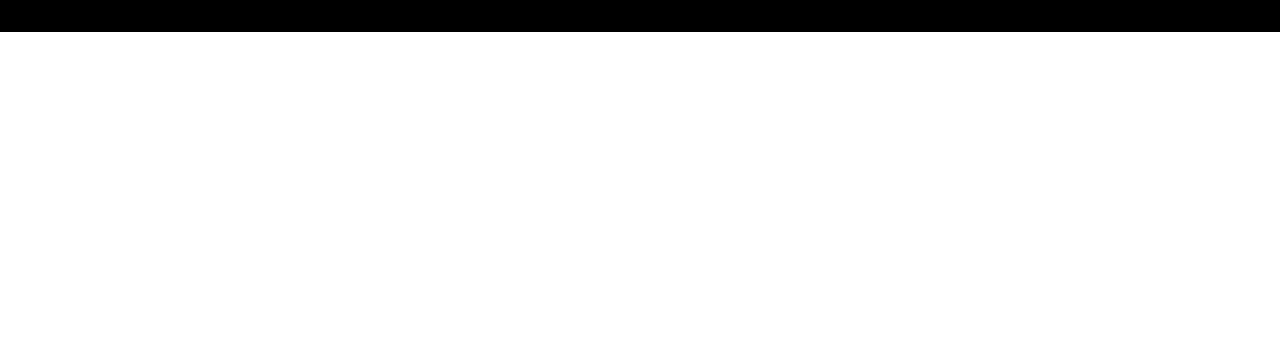
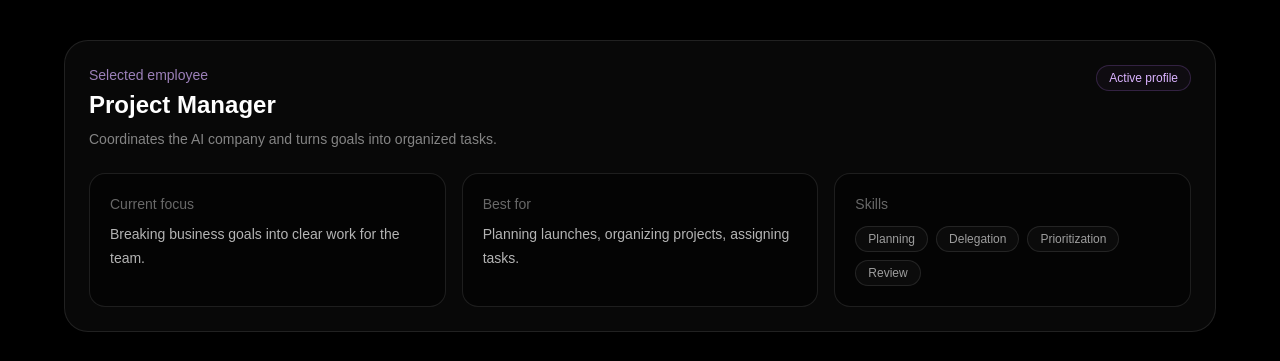
Before and after one commit to Finalexs/project-zero, a Next.js app in the folder app/: page /dashboard in a window 1280 px wide. Shown: the part 3810-4171 px from the top of the page. Before the commit the page ends 3842 px from the top, so only its background shows below. Built offline with nearby package versions, Linux system fonts and the light colour scheme; no server answers; the database is empty.

Commit message:
Add dashboard employee details

```diff
--- a/app/src/app/dashboard/page.tsx
+++ b/app/src/app/dashboard/page.tsx
@@ -109,6 +109,68 @@ const employeeOptions = [
   "Developer",
   "SEO Specialist",
 ];
+const employeeProfiles = [
+  {
+    name: "Project Manager",
+    role: "Coordinates the AI company and turns goals into organized tasks.",
+    skills: ["Planning", "Delegation", "Prioritization", "Review"],
+    focus: "Breaking business goals into clear work for the team.",
+    bestFor: "Planning launches, organizing projects, assigning tasks.",
+  },
+  {
+    name: "Researcher",
+    role: "Finds useful information, market insights, competitors, and ideas.",
+    skills: ["Research", "Competitor analysis", "Summaries", "Market insights"],
+    focus: "Finding the information your company needs before acting.",
+    bestFor: "Competitor research, customer research, market analysis.",
+  },
+  {
+    name: "Writer",
+    role: "Creates content, emails, landing page copy, and marketing drafts.",
+    skills: ["Copywriting", "Emails", "Content", "Messaging"],
+    focus: "Turning ideas into clear written output.",
+    bestFor: "Emails, website copy, social posts, scripts, offers.",
+  },
+  {
+    name: "QA",
+    role: "Reviews work before it gets approved or used.",
+    skills: ["Review", "Quality control", "Risk spotting", "Clarity"],
+    focus: "Checking outputs before humans approve them.",
+    bestFor: "Reviewing drafts, improving quality, finding mistakes.",
+  },
+  {
+    name: "Sales Rep",
+    role: "Finds leads, writes outreach, and helps convert customers.",
+    skills: ["Lead ideas", "Outreach", "Sales messaging", "Follow-ups"],
+    focus: "Helping the business get conversations with customers.",
+    bestFor: "Cold emails, customer lists, follow-ups, offer angles.",
+  },
+  {
+    name: "Designer",
+    role: "Helps with visual direction, layouts, brand ideas, and UI feedback.",
+    skills: ["UI ideas", "Branding", "Layout", "Visual review"],
+    focus: "Making the product and content look more polished.",
+    bestFor: "Landing pages, dashboards, brand concepts, design feedback.",
+  },
+  {
+    name: "Developer",
+    role: "Helps build software, tools, automations, and technical systems.",
+    skills: ["Code", "Debugging", "Architecture", "Automation"],
+    focus: "Turning product ideas into working software.",
+    bestFor: "Features, bug fixes, APIs, integrations, technical planning.",
+  },
+  {
+    name: "SEO Specialist",
+    role: "Improves search visibility and helps create content people can find.",
+    skills: ["Keywords", "SEO content", "Search intent", "Optimization"],
+    focus: "Helping the business get discovered through search.",
+    bestFor: "Blog ideas, keyword plans, SEO landing pages.",
+  },
+];
+
+const selectedEmployeeProfile =
+  employeeProfiles.find((employee) => employee.name === selectedEmployee) ??
+  employeeProfiles[0];
 const taskTemplates = [
   {
     title: "Create a 7-day marketing plan",
@@ -888,6 +950,51 @@ setTaskInput("");
             </div>
           </div>
         </section>
+        <section className="mt-10 rounded-3xl border border-white/10 bg-white/[0.03] p-6">
+  <div className="flex flex-col gap-4 md:flex-row md:items-start md:justify-between">
+    <div>
+      <p className="text-sm text-purple-300/70">Selected employee</p>
+      <h2 className="mt-1 text-2xl font-bold">{selectedEmployeeProfile.name}</h2>
+      <p className="mt-2 max-w-2xl text-sm text-white/50">
+        {selectedEmployeeProfile.role}
+      </p>
+    </div>
+
+    <span className="rounded-full border border-purple-400/20 bg-purple-400/[0.04] px-3 py-1 text-xs text-purple-300">
+      Active profile
+    </span>
+  </div>
+
+  <div className="mt-6 grid gap-4 md:grid-cols-3">
+    <div className="rounded-2xl border border-white/10 bg-black/40 p-5">
+      <p className="text-sm text-white/40">Current focus</p>
+      <p className="mt-2 text-sm leading-6 text-white/70">
+        {selectedEmployeeProfile.focus}
+      </p>
+    </div>
+
+    <div className="rounded-2xl border border-white/10 bg-black/40 p-5">
+      <p className="text-sm text-white/40">Best for</p>
+      <p className="mt-2 text-sm leading-6 text-white/70">
+        {selectedEmployeeProfile.bestFor}
+      </p>
+    </div>
+
+    <div className="rounded-2xl border border-white/10 bg-black/40 p-5">
+      <p className="text-sm text-white/40">Skills</p>
+      <div className="mt-3 flex flex-wrap gap-2">
+        {selectedEmployeeProfile.skills.map((skill) => (
+          <span
+            key={skill}
+            className="rounded-full border border-white/10 bg-white/[0.03] px-3 py-1 text-xs text-white/60"
+          >
+            {skill}
+          </span>
+        ))}
+      </div>
+    </div>
+  </div>
+</section>
       </div>
     </main>
   );
```
